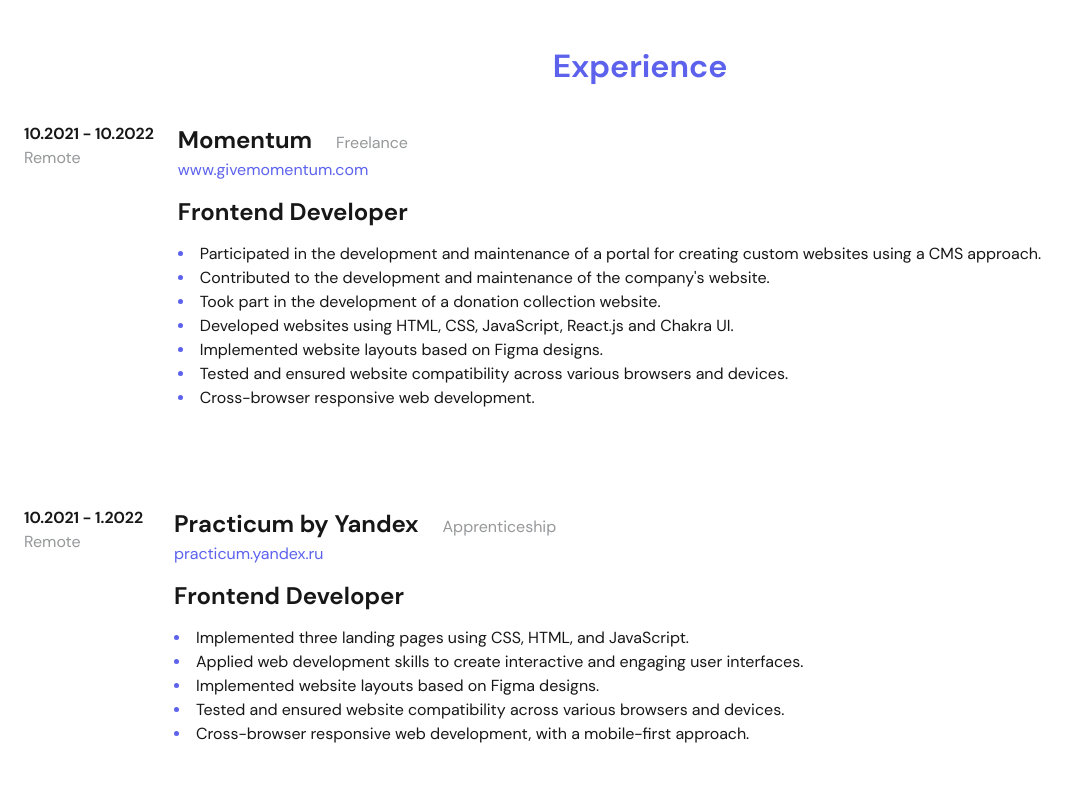
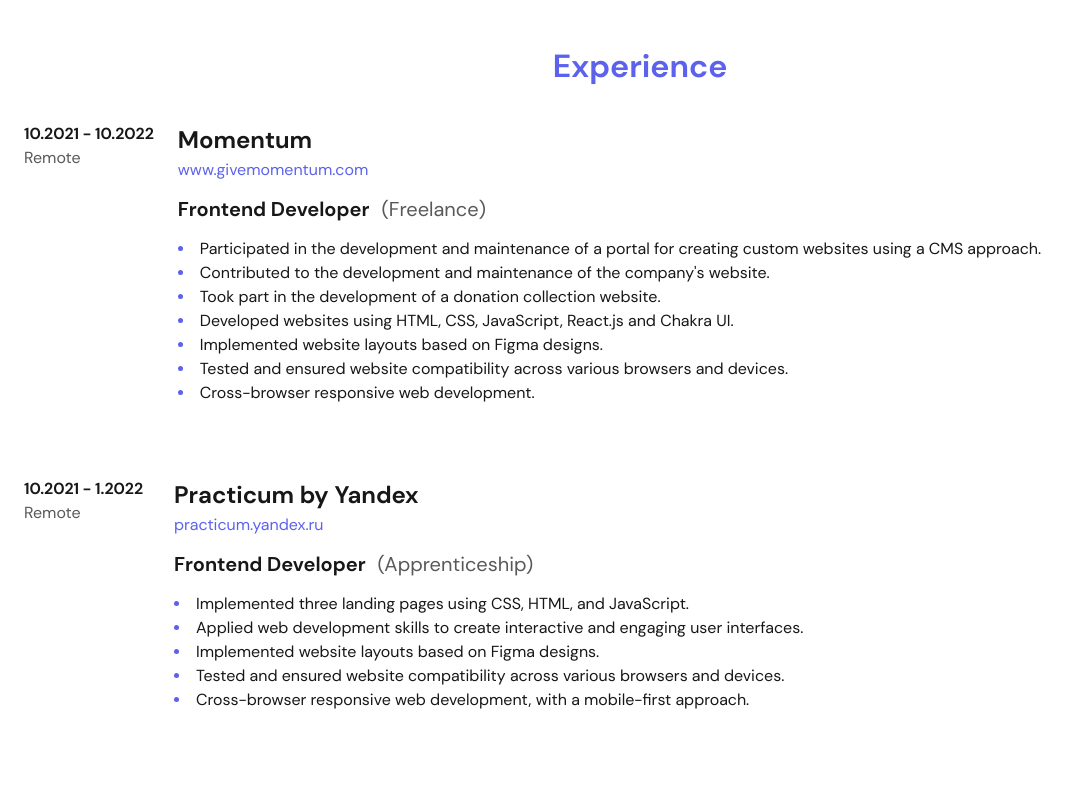
Before and after one commit to sofi-bel/personal-website, a React (Vite) app: page / in a window 1280 px wide. Shown: the part 1780-2567 px from the top of the page, without its empty margins (0-1080 px from the left). Built offline with nearby package versions, Linux system fonts and the light colour scheme.

Commit message:
update experience section

```diff
--- a/src/assets/styles/_variables.scss
+++ b/src/assets/styles/_variables.scss
@@ -94,7 +94,7 @@
   --black-border: #26292d;
   --white: #fff;
   --purple: #5c62ec;
-  --light-grey: #959799;
+  --light-grey: #595959;
   --dark-grey: #272727;
   --text-color: var(--black);
   --dark-bg: var(--black);
--- a/src/assets/styles/index.scss
+++ b/src/assets/styles/index.scss
@@ -20,6 +20,7 @@
       --project-card-bg: var(--dark-grey);
       --project-card-text: var(--white);
       --box-shadow: 0 0 $border-width rgba(0, 0, 0, 0.8);
+      --light-grey: var(--white);
     }
   }
 }
--- a/src/components/experience/Experience.jsx
+++ b/src/components/experience/Experience.jsx
@@ -31,7 +31,6 @@
           <h3 className="experience__company-name title title_mb_none title_size_md">
             {companyName}
           </h3>
-          <span className="experience__employment-type">{employmentType}</span>
           <NavLink
             className="experience__link link"
             to={url}
@@ -41,9 +40,12 @@
             {domain}
           </NavLink>
         </div>
-        <h3 className="experience__title title title_mb_none title_size_md">
-          {title}
-        </h3>
+        <div className="experience__position">
+          <h3 className="experience__title title title_mb_none title_size_sm">
+            {title}
+          </h3>
+          <span className="experience__employment-type title_size_sm">{`(${employmentType})`}</span>
+        </div>
         <ul className="experience__description">
           {description.map((item, index) => {
             return (
--- a/src/components/experience/style.scss
+++ b/src/components/experience/style.scss
@@ -9,7 +9,7 @@
       flex-direction: column;
       justify-content: center;
       align-items: center;
-      gap: $grid-gutter-width * 3;
+      gap: $grid-gutter-width * 2;
     }
 
     &__item {
@@ -60,6 +60,12 @@
     width: 100%;
   }
 
+  &__position {
+    display: flex;
+    align-items: baseline;
+    gap: math.div($grid-gutter-width, 2);
+  }
+
   &__description {
     &-item {
       list-style-type: disc;
```
